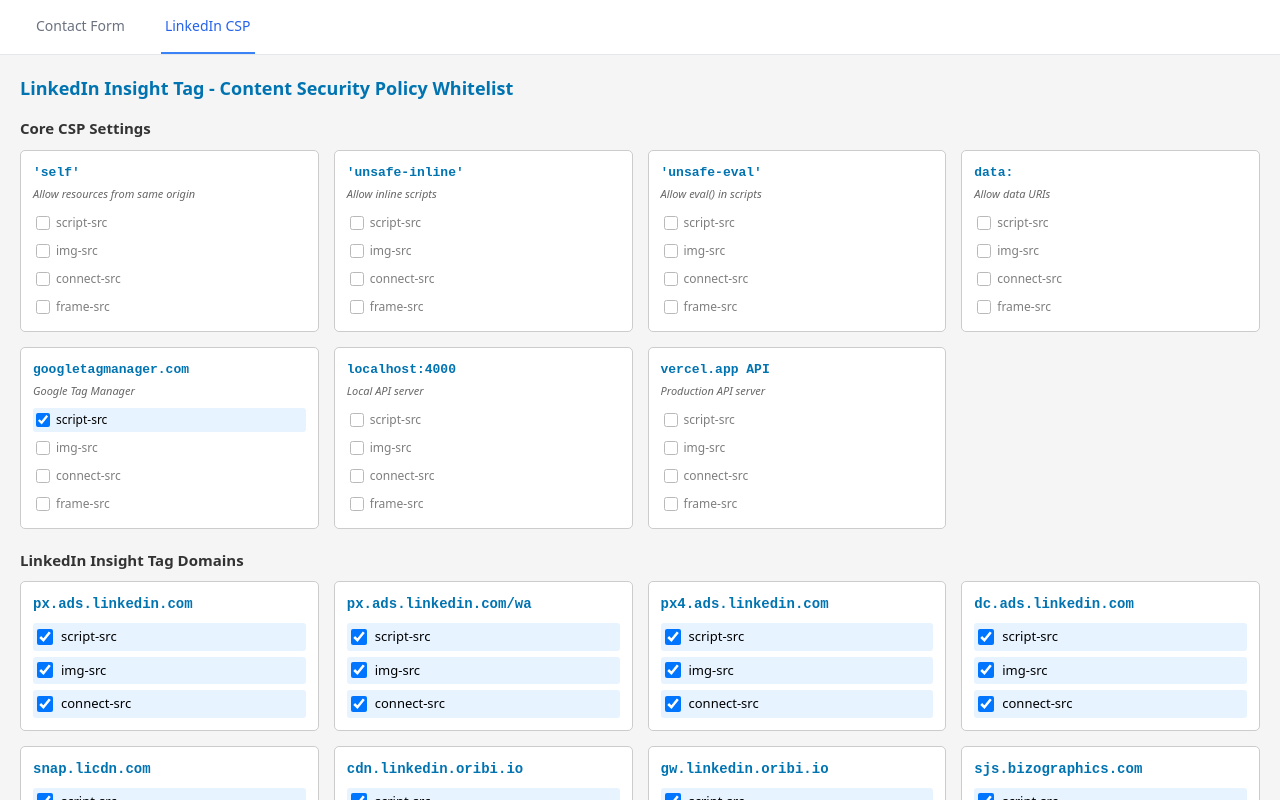
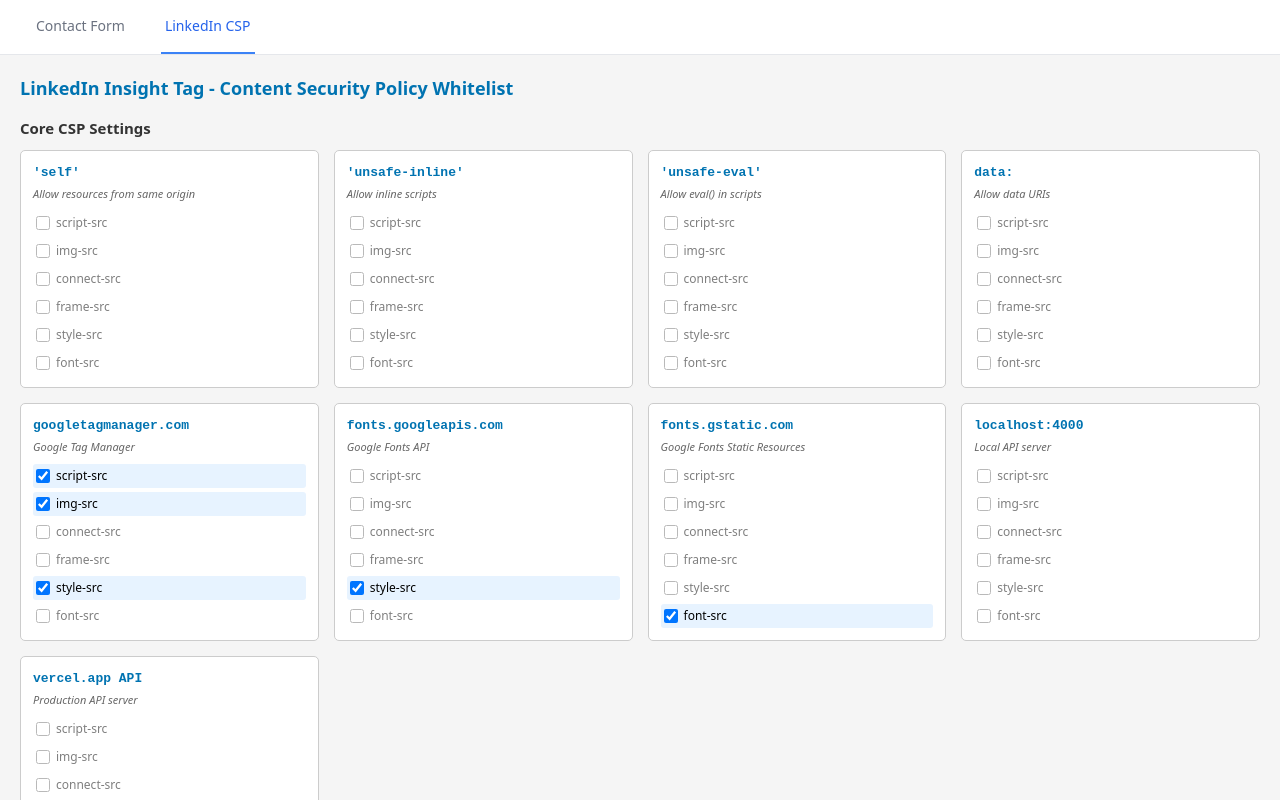
Before and after one commit to otyeung/cse-capi-demo, a React (Create React App) app in the folder client/: page / in a window 1280 px wide. Both pictures are taken after a click on the button "LinkedIn CSP". Shown: the top 800 px of the page. Built offline with nearby package versions, Linux system fonts and the light colour scheme.

Commit message:
add style-src and font-src for Google Tag Manager in CSP

```diff
--- a/client/src/CSPWhitelistManager.tsx
+++ b/client/src/CSPWhitelistManager.tsx
@@ -16,6 +16,8 @@
   imgSrc: boolean
   connectSrc: boolean
   frameSrc: boolean
+  styleSrc: boolean
+  fontSrc: boolean
   description: string
 }
 
@@ -28,6 +30,8 @@
       imgSrc: false,
       connectSrc: false,
       frameSrc: false,
+      styleSrc: false,
+      fontSrc: false,
       description: 'Allow resources from same origin',
     },
     {
@@ -37,6 +41,8 @@
       imgSrc: false,
       connectSrc: false,
       frameSrc: false,
+      styleSrc: false,
+      fontSrc: false,
       description: 'Allow inline scripts',
     },
     {
@@ -46,6 +52,8 @@
       imgSrc: false,
       connectSrc: false,
       frameSrc: false,
+      styleSrc: false,
+      fontSrc: false,
       description: 'Allow eval() in scripts',
     },
     {
@@ -55,16 +63,42 @@
       imgSrc: false,
       connectSrc: false,
       frameSrc: false,
+      styleSrc: false,
+      fontSrc: false,
       description: 'Allow data URIs',
     },
     {
       value: 'https://www.googletagmanager.com',
       label: 'googletagmanager.com',
       scriptSrc: true,
+      imgSrc: true,
+      connectSrc: false,
+      frameSrc: false,
+      styleSrc: true,
+      fontSrc: false,
+      description: 'Google Tag Manager',
+    },
+    {
+      value: 'https://fonts.googleapis.com',
+      label: 'fonts.googleapis.com',
+      scriptSrc: false,
       imgSrc: false,
       connectSrc: false,
       frameSrc: false,
-      description: 'Google Tag Manager',
+      styleSrc: true,
+      fontSrc: false,
+      description: 'Google Fonts API',
+    },
+    {
+      value: 'https://fonts.gstatic.com',
+      label: 'fonts.gstatic.com',
+      scriptSrc: false,
+      imgSrc: false,
+      connectSrc: false,
+      frameSrc: false,
+      styleSrc: false,
+      fontSrc: true,
+      description: 'Google Fonts Static Resources',
     },
     {
       value: 'http://localhost:4000',
@@ -73,6 +107,8 @@
       imgSrc: false,
       connectSrc: false,
       frameSrc: false,
+      styleSrc: false,
+      fontSrc: false,
       description: 'Local API server',
     },
     {
@@ -82,6 +118,8 @@
       imgSrc: false,
       connectSrc: false,
       frameSrc: false,
+      styleSrc: false,
+      fontSrc: false,
       description: 'Production API server',
     },
   ]
@@ -158,9 +196,14 @@
     if (saved) {
       try {
         const parsed = JSON.parse(saved)
-        // Check if the data has the frameSrc property (migration)
-        if (parsed[0] && parsed[0].frameSrc === undefined) {
-          console.log('Migrating old localStorage data...')
+        // Check if the data has the new properties (migration)
+        if (
+          parsed[0] &&
+          (parsed[0].styleSrc === undefined || parsed[0].fontSrc === undefined)
+        ) {
+          console.log(
+            'Migrating old localStorage data to include style-src and font-src...'
+          )
           localStorage.removeItem('csp-static-sources')
           return initialStaticSources
         }
@@ -213,7 +256,13 @@
 
   const handleStaticToggle = (
     index: number,
-    directive: 'scriptSrc' | 'imgSrc' | 'connectSrc' | 'frameSrc'
+    directive:
+      | 'scriptSrc'
+      | 'imgSrc'
+      | 'connectSrc'
+      | 'frameSrc'
+      | 'styleSrc'
+      | 'fontSrc'
   ) => {
     const newSources = [...staticSources]
     newSources[index][directive] = !newSources[index][directive]
@@ -234,7 +283,13 @@
     console.log('=== Apply changes to CSP ===')
     console.log('Static Sources:', {
       enabled: staticSources.filter(
-        (s) => s.scriptSrc || s.imgSrc || s.connectSrc || s.frameSrc
+        (s) =>
+          s.scriptSrc ||
+          s.imgSrc ||
+          s.connectSrc ||
+          s.frameSrc ||
+          s.styleSrc ||
+          s.fontSrc
       ),
       all: staticSources,
     })
@@ -265,12 +320,20 @@
     const frameSrcStatic = staticSources
       .filter((s) => s.frameSrc)
       .map((s) => s.value)
+    const styleSrcStatic = staticSources
+      .filter((s) => s.styleSrc)
+      .map((s) => s.value)
+    const fontSrcStatic = staticSources
+      .filter((s) => s.fontSrc)
+      .map((s) => s.value)
 
     console.log('CSP Directives:', {
       'script-src': [...scriptSrcStatic, ...scriptSrcUrls],
       'img-src': [...imgSrcStatic, ...imgSrcUrls],
       'connect-src': [...connectSrcStatic, ...connectSrcUrls],
       'frame-src': frameSrcStatic,
+      'style-src': styleSrcStatic,
+      'font-src': fontSrcStatic,
     })
 
     // Show confirmation
@@ -327,6 +390,14 @@
       .filter((s) => s.frameSrc)
       .map((s) => s.value)
 
+    const styleSrcStatic = staticSources
+      .filter((s) => s.styleSrc)
+      .map((s) => s.value)
+
+    const fontSrcStatic = staticSources
+      .filter((s) => s.fontSrc)
+      .map((s) => s.value)
+
     const scriptSrcUrls = sources
       .filter((s) => s.scriptSrc)
       .map((s) => `https://${s.url}`)
@@ -347,15 +418,23 @@
 
     const frameSrc = frameSrcStatic.join(' ')
 
+    const styleSrc =
+      styleSrcStatic.length > 0
+        ? styleSrcStatic.join(' ')
+        : "'self' 'unsafe-inline'"
+
+    const fontSrc =
+      fontSrcStatic.length > 0 ? fontSrcStatic.join(' ') : "'self' data:"
+
     // Create new CSP meta tag
     const meta = document.createElement('meta')
     meta.httpEquiv = 'Content-Security-Policy'
     meta.content = `
       default-src 'self';
       script-src ${scriptSrc};
-      style-src 'self' 'unsafe-inline';
+      style-src ${styleSrc};
       img-src ${imgSrc};
-      font-src 'self' data:;
+      font-src ${fontSrc};
       connect-src ${connectSrc};
       ${frameSrc ? `frame-src ${frameSrc};` : ''}
     `
@@ -598,6 +677,58 @@
                     />
                     <span style={{ fontSize: '12px' }}>frame-src</span>
                   </label>
+                  <label
+                    style={{
+                      display: 'flex',
+                      alignItems: 'center',
+                      cursor: 'pointer',
+                      padding: '3px',
+                      backgroundColor: source.styleSrc
+                        ? '#e7f3ff'
+                        : 'transparent',
+                      borderRadius: '3px',
+                      opacity: source.styleSrc ? 1 : 0.5,
+                    }}
+                  >
+                    <input
+                      type='checkbox'
+                      checked={source.styleSrc}
+                      onChange={() => handleStaticToggle(index, 'styleSrc')}
+                      style={{
+                        marginRight: '6px',
+                        width: '14px',
+                        height: '14px',
+                        cursor: 'pointer',
+                      }}
+                    />
+                    <span style={{ fontSize: '12px' }}>style-src</span>
+                  </label>
+                  <label
+                    style={{
+                      display: 'flex',
+                      alignItems: 'center',
+                      cursor: 'pointer',
+                      padding: '3px',
+                      backgroundColor: source.fontSrc
+                        ? '#e7f3ff'
+                        : 'transparent',
+                      borderRadius: '3px',
+                      opacity: source.fontSrc ? 1 : 0.5,
+                    }}
+                  >
+                    <input
+                      type='checkbox'
+                      checked={source.fontSrc}
+                      onChange={() => handleStaticToggle(index, 'fontSrc')}
+                      style={{
+                        marginRight: '6px',
+                        width: '14px',
+                        height: '14px',
+                        cursor: 'pointer',
+                      }}
+                    />
+                    <span style={{ fontSize: '12px' }}>font-src</span>
+                  </label>
                 </div>
               </div>
             ))}
```
